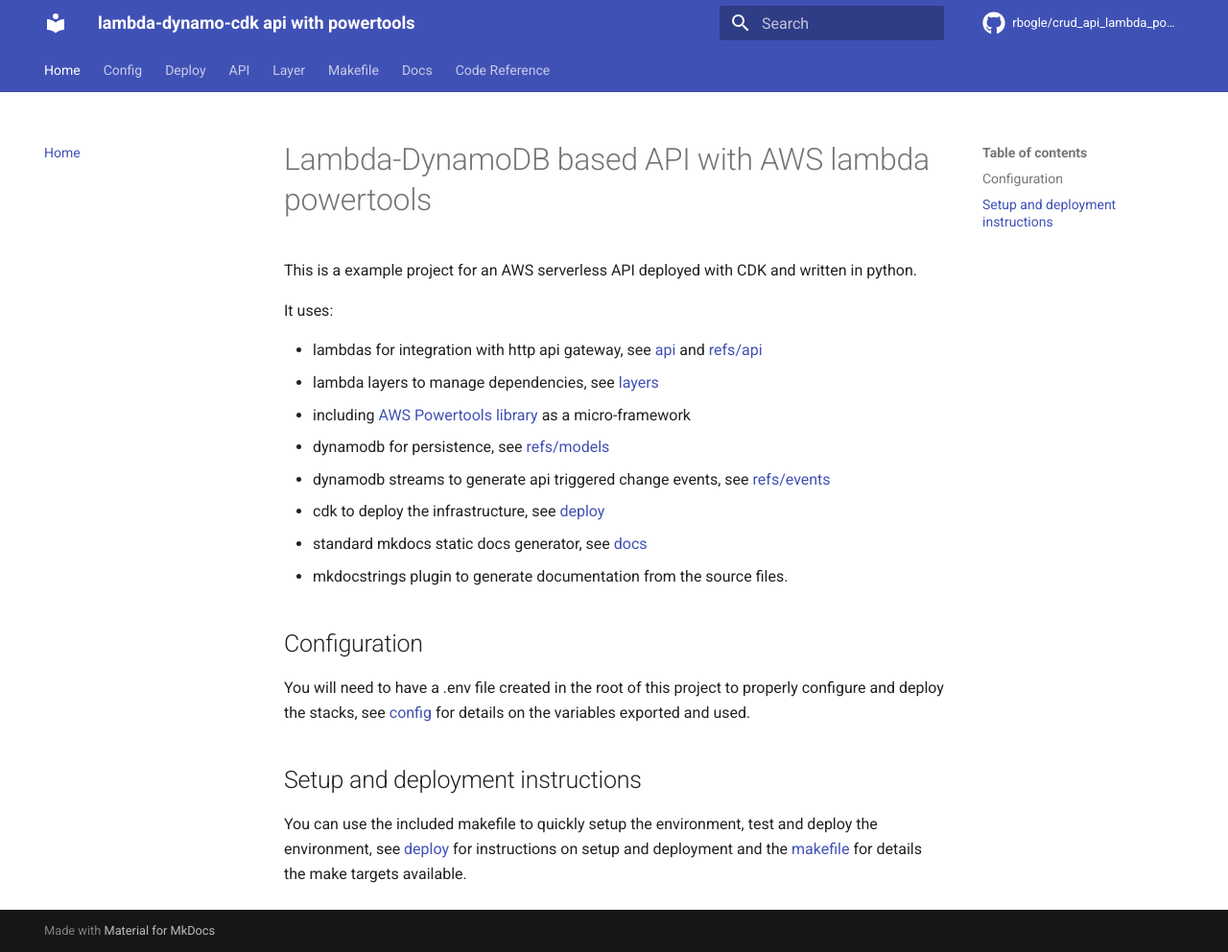
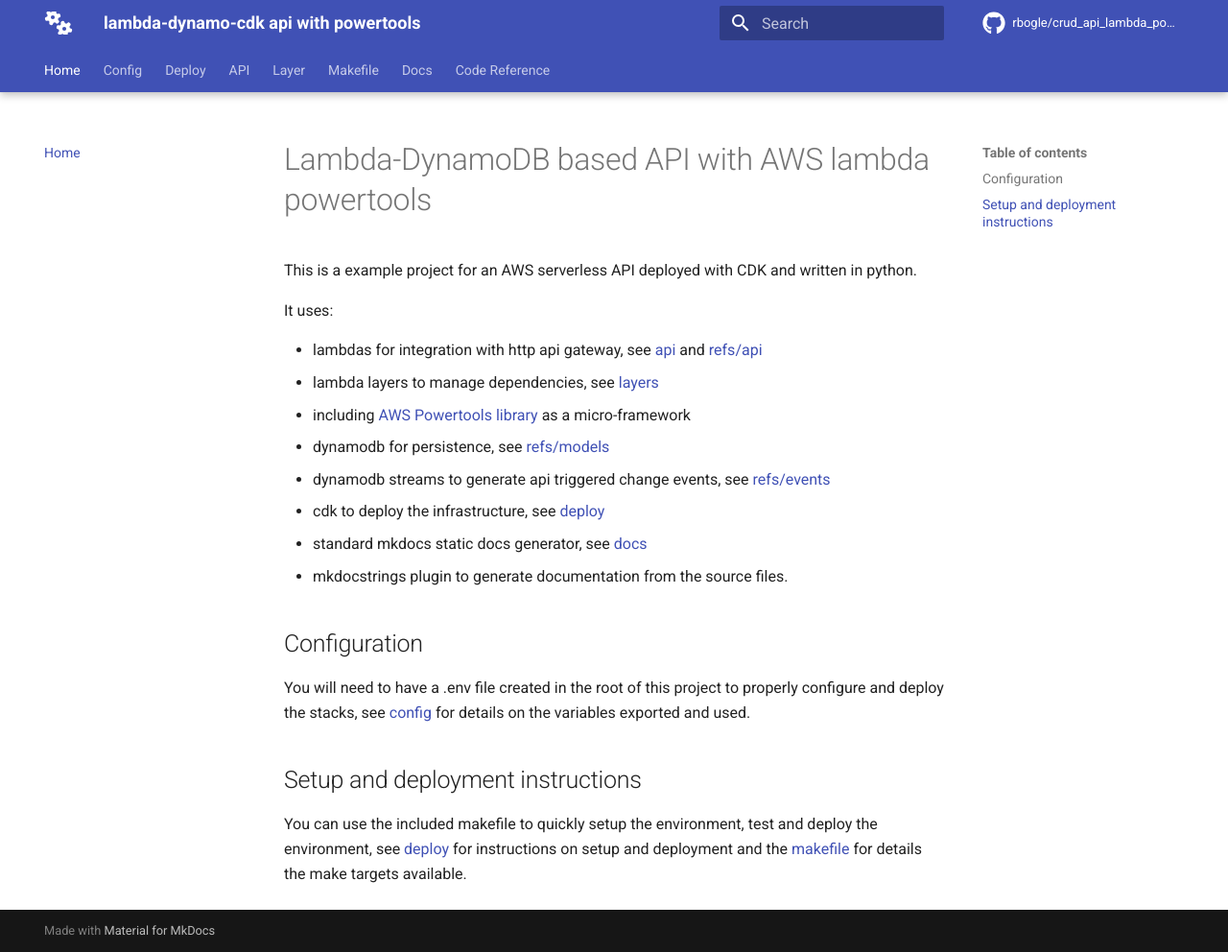
Before and after one commit to rbogle/example_api_lambda_powertools, an MkDocs documentation site: the page built from docs/index.md, in a window 1280 px wide and 992 px high. Shown: the whole window at 96% size. Built offline with MkDocs 1.6.1 and Material for MkDocs 9.7.7, drawn with Linux system fonts in a browser that asks for light colours; comment, search, counter and statistics services are not loaded.

Commit message:
customizing material theme

```diff
--- a/mkdocs.yml
+++ b/mkdocs.yml
@@ -7,8 +7,11 @@
   features:
     - navigation.tabs
     - navigation.sections
+    - navigation.tabs
+    - navigation.tabs.sticky
   icon:
     repo: fontawesome/brands/github
+    logo: fontawesome/solid/cogs
 
 plugins:
   - search
```
